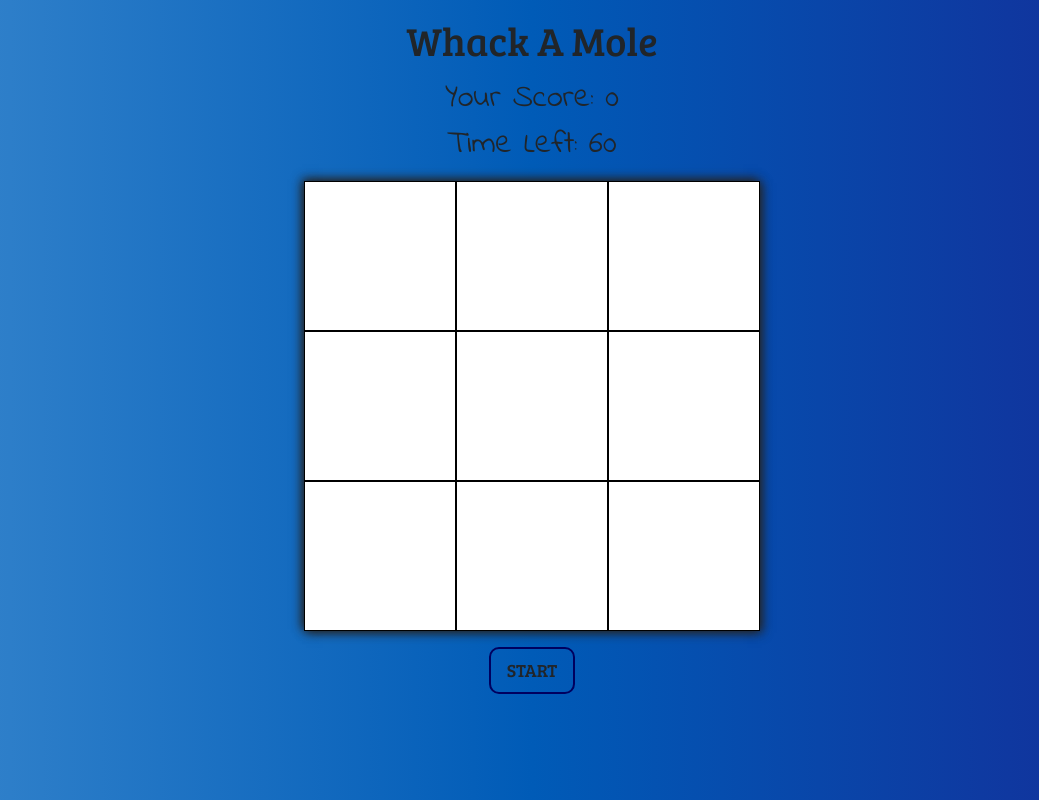
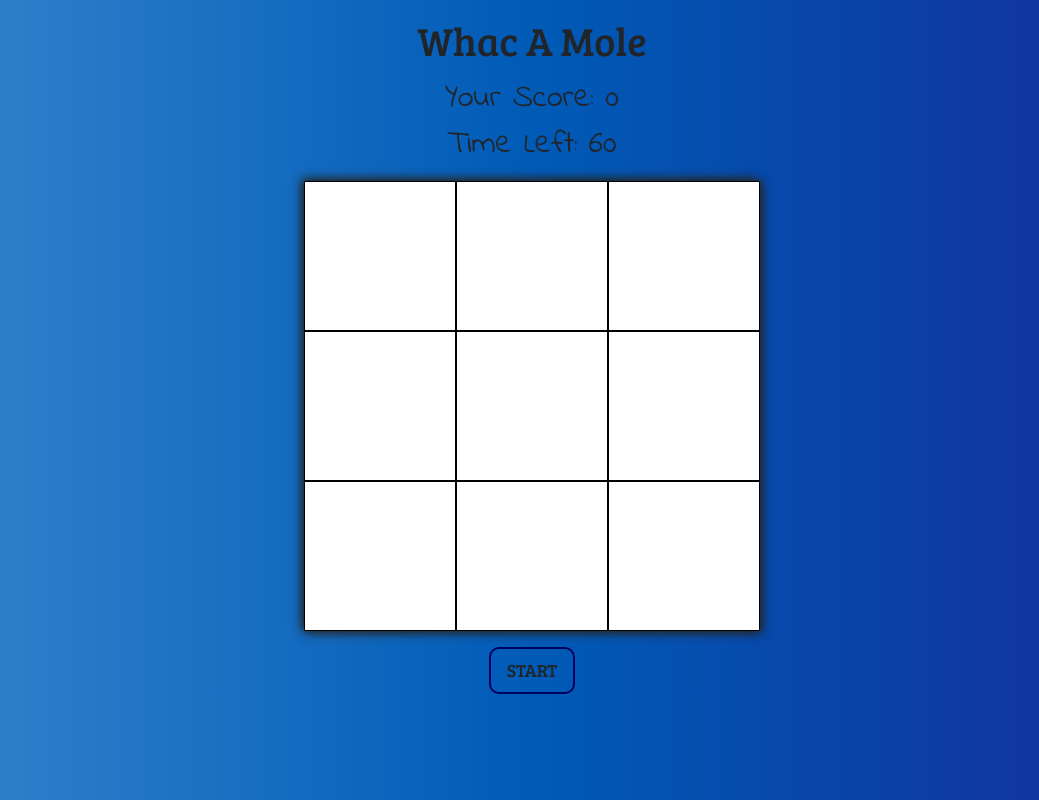
Before and after one commit to Anushh23/Whac-A-Mole-Game, a plain HTML site: page index.html in a window 1280 px wide. Shown: the whole page, without its empty margins (108-1147 px from the left). Drawn offline with nearby package versions, Linux system fonts and the light colour scheme.

Commit message:
Update index.html

```diff
--- a/index.html
+++ b/index.html
@@ -32,7 +32,7 @@
 </head>
 <body>
     <div class="main-ui">
-    <h1 class="text-center heading pt-3 pb-2">Whack A Mole</h1>
+    <h1 class="text-center heading pt-3 pb-2">Whac A Mole</h1>
     <div class="scoreboard text-center pb-2">
         <div class="score pb-0 mb-0">
             <h2>Your Score: <span class="your-score">0</span></h2>
```
